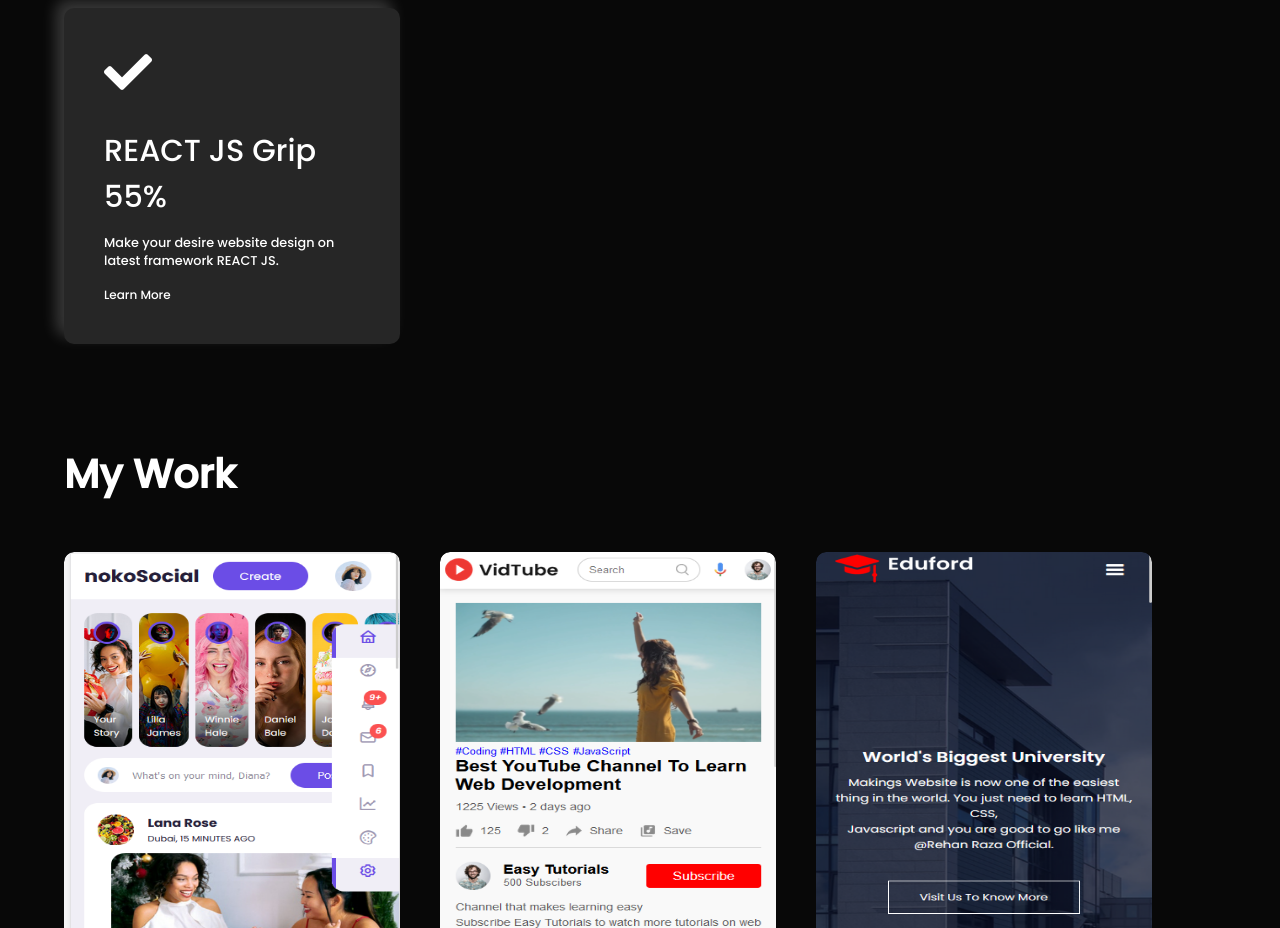
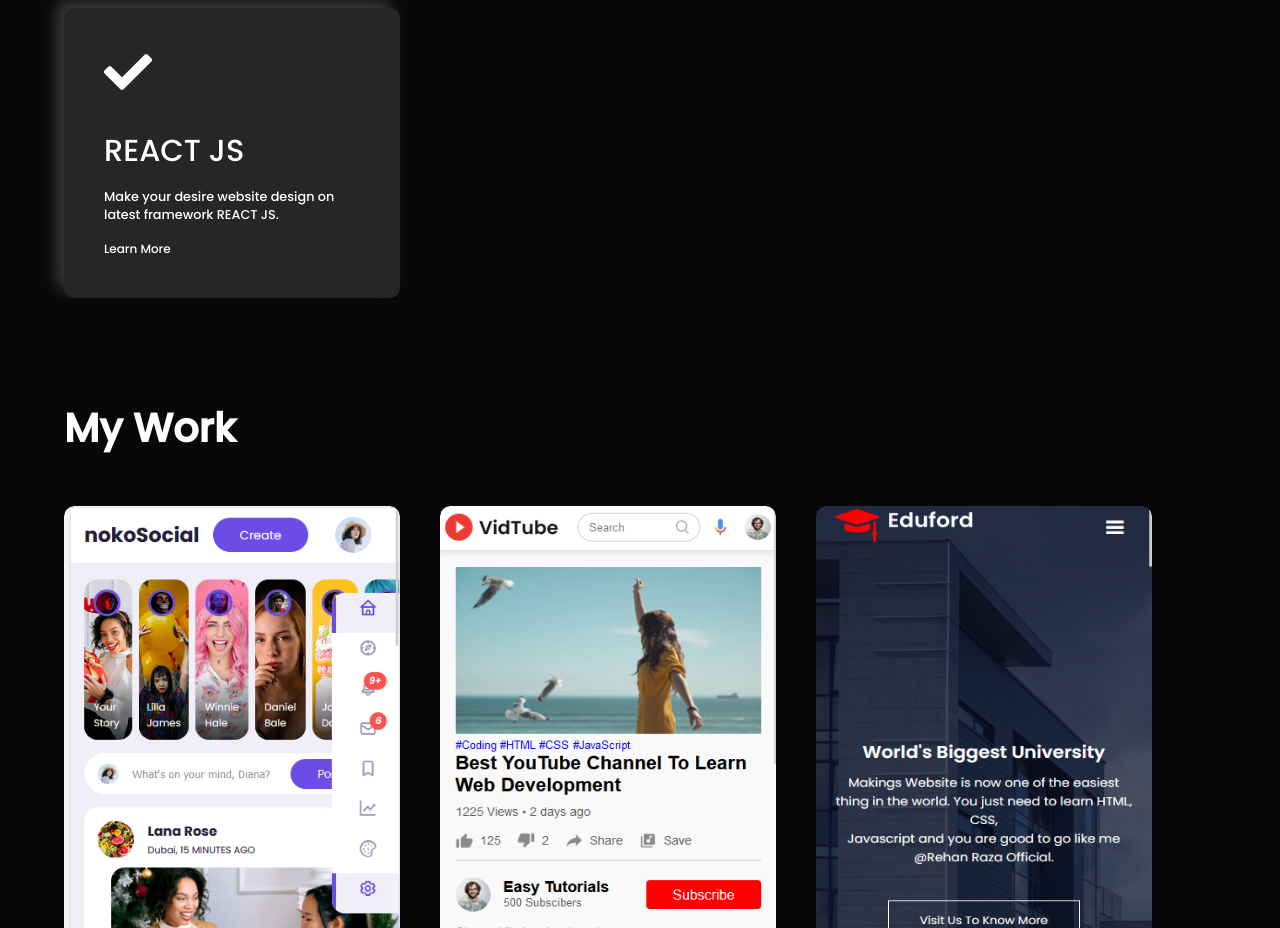
Before and after one commit to RehanRaza111/Personal-Portfolio-Responsive-Dev-RehanRaza, a plain HTML site: page index.html in a window 1280 px wide. Shown: the part 2080-3008 px from the top of the page. Drawn offline with Linux system fonts and the light colour scheme.

Commit message:
work section height increased

```diff
--- a/index.html
+++ b/index.html
@@ -135,7 +135,7 @@
                 <div>
 
                     <i class="fa -solid fa-check"></i>
-                    <h2>REACT JS Grip 55%</h2>
+                    <h2>REACT JS</h2>
                     <p>Make your desire website design on latest framework REACT JS.</p>
                     <a href="https://github.com/RehanRaza111?tab=repositories">Learn More</a>
                 </div>
--- a/style.css
+++ b/style.css
@@ -300,7 +300,7 @@
     border-radius: 10px;
     position: relative;
     overflow: hidden;
-    height: 400px;
+    height: 480px;
 
 }
 
```
